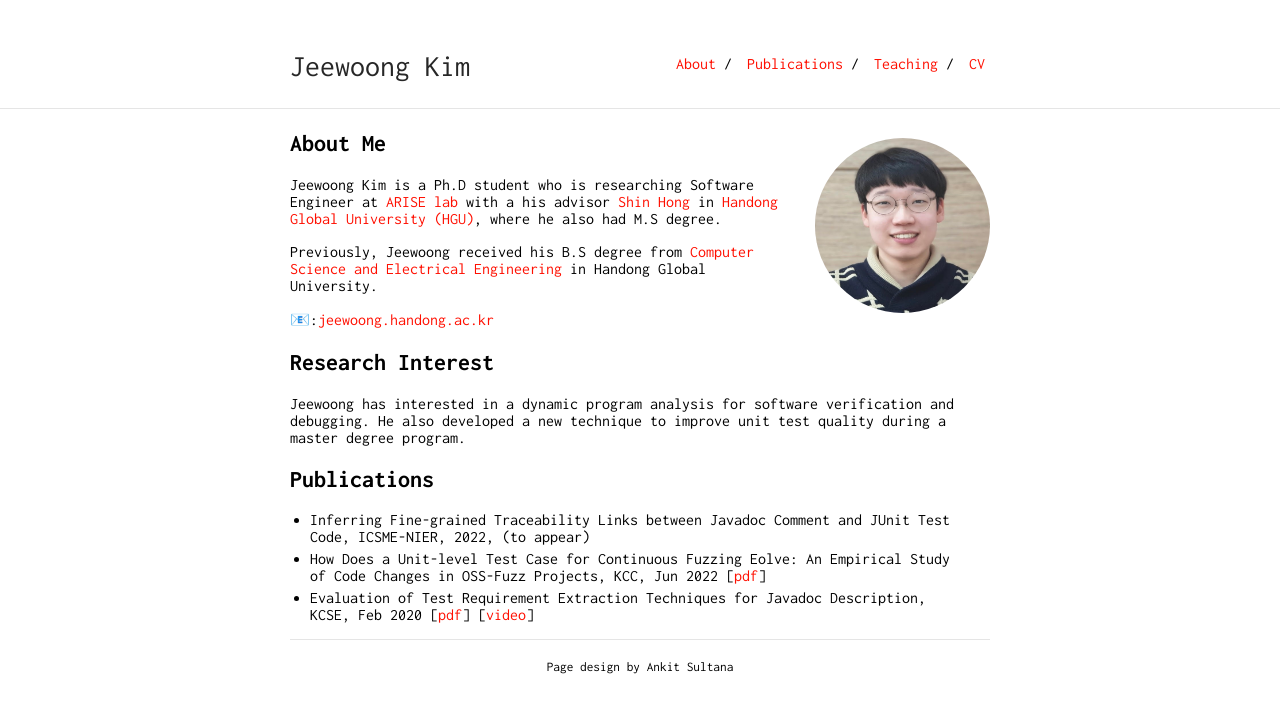
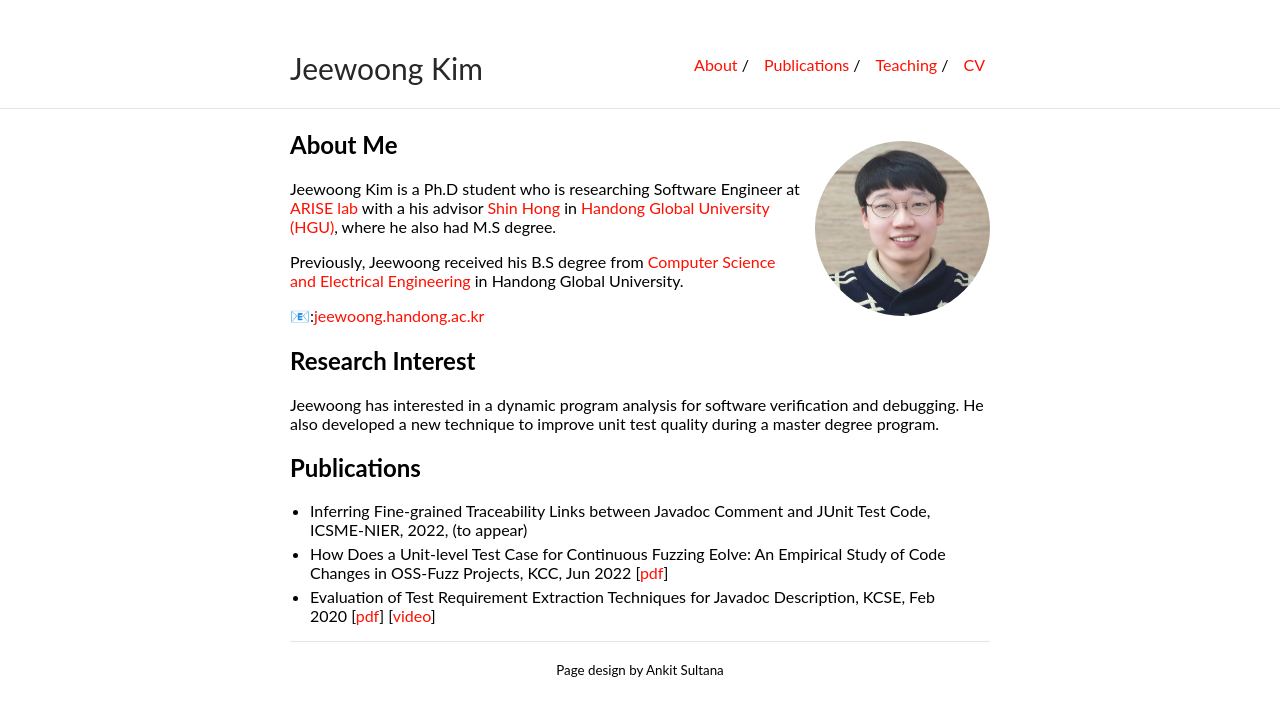
Before and after one commit to JeewoongKim/jeewoongkim.github.io, a Jekyll site: the page built from index.md, in a window 1280 px wide. Shown: the top 716 px of the page. Built offline with Jekyll 4.4.1, drawn with Linux system fonts in a browser that asks for light colours; our own code applies the rules of GitHub Pages for plain Markdown files.

Commit message:
change font

```diff
--- a/_sass/_style.scss
+++ b/_sass/_style.scss
@@ -11,7 +11,8 @@ html {
 }
 body {
     margin: 0;
-    font-family: "Inconsolata";
+    //font-family: "Inconsolata";
+    font-family: "Lato";
     height: 100%;
 }
 a {
```
